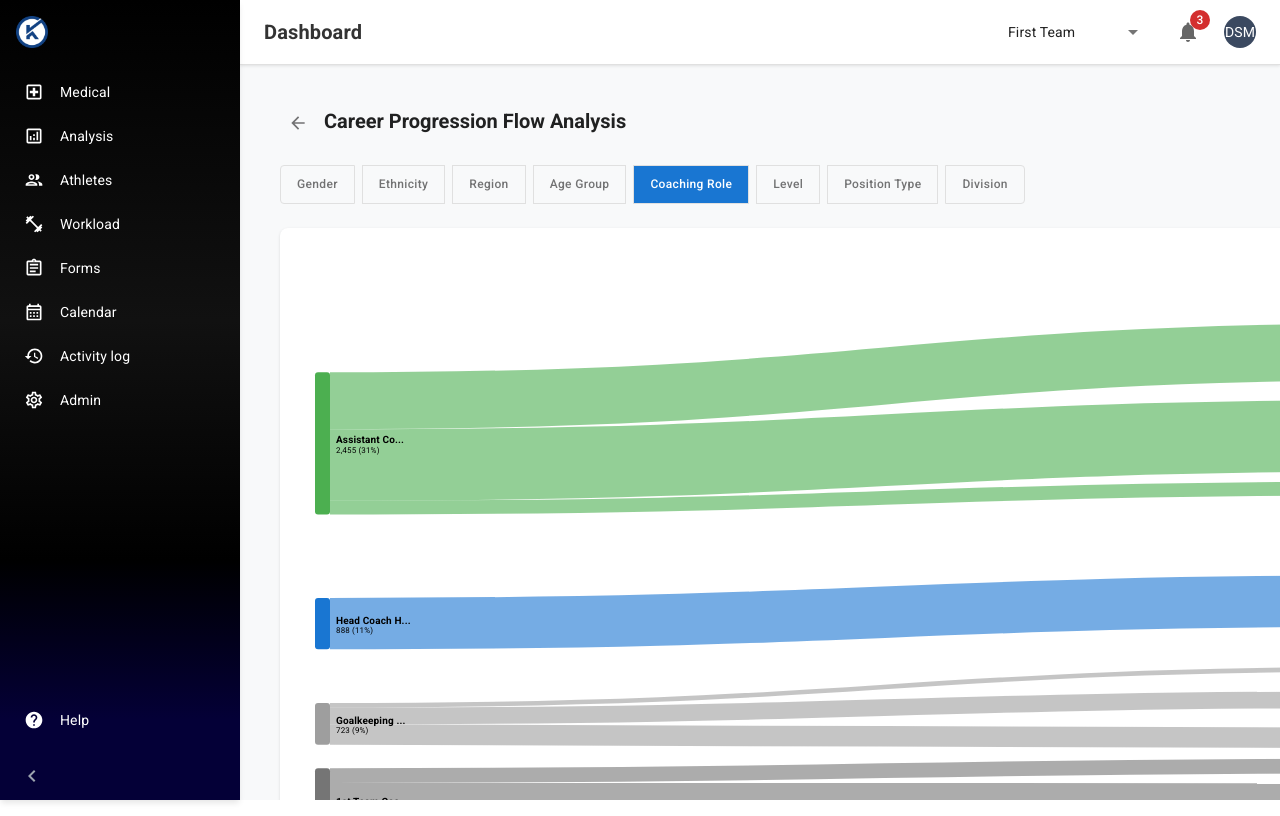
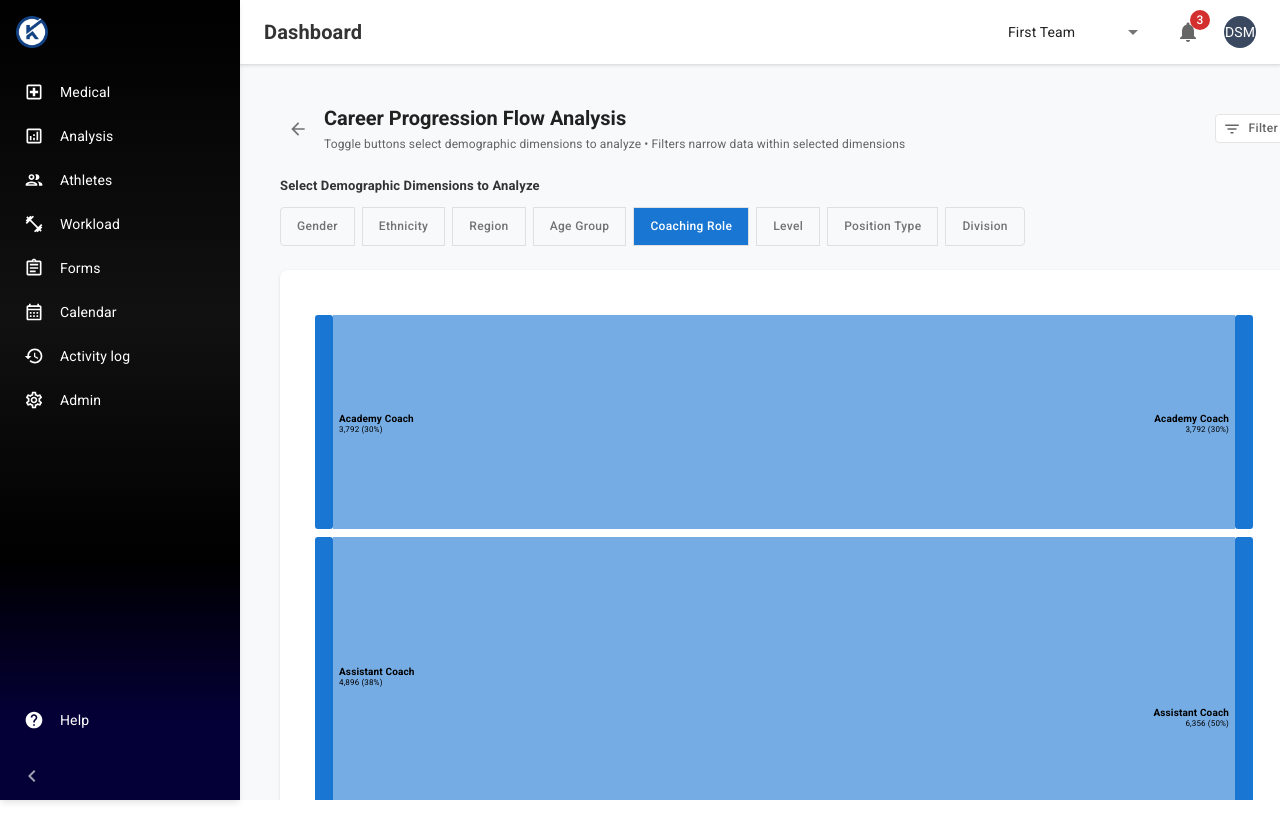
Before and after one commit to saarbyrner/PCP, a React (Vite) app: page /analysis/career-progression-flow in a window 1280 px wide. Built offline with nearby package versions, Linux system fonts and the light colour scheme.

Commit message:
Sankey Updates

```diff
--- a/src/pages/CareerProgressionSankeyDashboard.jsx
+++ b/src/pages/CareerProgressionSankeyDashboard.jsx
@@ -52,7 +52,7 @@ function CareerProgressionSankeyDashboard() {
     const baseSankeyData = coachData.sankeyData
     const demographicViews = activeViews
 
-    // If no views are selected, default to coaching role
+    // If no views are selected, return basic career progression
     if (demographicViews.length === 0) {
       return baseSankeyData
     }
@@ -61,58 +61,113 @@ function CareerProgressionSankeyDashboard() {
     const demographicCombinations = generateDemographicCombinations(demographicViews)
     console.log('Generated demographic combinations:', demographicCombinations)
 
-    // Create nodes for each demographic + career stage combination
+    // Create a proper career progression flow with demographic breakdown
     const newNodes = []
     const nodeMap = new Map()
 
-    baseSankeyData.nodes.forEach(stageNode => {
-      demographicCombinations.forEach((demoCombination, demoIndex) => {
-        const nodeId = `${stageNode.id}_${demoIndex}`
-        const nodeName = `${demoCombination.label}\n${stageNode.name}`
-
+    // Create career stage nodes (right side - destinations)
+    const careerStages = ['academy_coach', 'assistant_coach', 'head_coach', 'technical_director', 'other_roles']
+    careerStages.forEach((stage, stageIndex) => {
+      const stageData = baseSankeyData.nodes.find(n => n.id === stage)
+      if (stageData) {
+        const nodeIndex = newNodes.length
         newNodes.push({
-          id: nodeId,
-          name: nodeName,
-          level: stageNode.level,
-          demographic: demoCombination
+          id: `career_${stage}`,
+          name: stageData.name,
+          level: 1, // Right side
+          type: 'career'
         })
-
-        nodeMap.set(`${stageNode.id}_${demoIndex}`, newNodes.length - 1)
-      })
+        nodeMap.set(`career_${stage}`, nodeIndex)
+      }
     })
 
-    // Create links between demographic-specific nodes
+    // Create demographic nodes (left side - sources)
+    demographicCombinations.forEach((demoCombination, demoIndex) => {
+      const nodeIndex = newNodes.length
+      newNodes.push({
+        id: `demo_${demoIndex}`,
+        name: demoCombination.label,
+        level: 0, // Left side
+        type: 'demographic',
+        demographic: demoCombination
+      })
+      nodeMap.set(`demo_${demoIndex}`, nodeIndex)
+    })
+
+    // Create links from demographic groups to career stages
     const newLinks = []
 
-    baseSankeyData.links.forEach(link => {
-      demographicCombinations.forEach((demoCombination, demoIndex) => {
-        // Calculate the value for this specific demographic combination
-        const demographicValue = calculateDemographicValue(link, demoCombination)
+    demographicCombinations.forEach((demoCombination, demoIndex) => {
+      const sourceIndex = nodeMap.get(`demo_${demoIndex}`)
 
-        if (demographicValue > 0) {
-          const sourceNodeIndex = nodeMap.get(`${baseSankeyData.nodes[link.source].id}_${demoIndex}`)
-          const targetNodeIndex = nodeMap.get(`${baseSankeyData.nodes[link.target].id}_${demoIndex}`)
+      // Calculate how many coaches from this demographic are in each career stage
+      const coachesInDemo = coachData.coaches.filter(coach => {
+        return Object.entries(demoCombination.values).every(([key, value]) => {
+          const coachProperty = getCoachProperty(coach, key)
+          return coachProperty === value
+        })
+      })
 
-          if (sourceNodeIndex !== undefined && targetNodeIndex !== undefined) {
-            newLinks.push({
-              source: sourceNodeIndex,
-              target: targetNodeIndex,
-              value: Math.max(1, Math.round(demographicValue)),
-              originalValue: link.value,
-              demographics: link.demographics,
-              demographicCombo: demoCombination
-            })
-          }
+      // Group by current career stage
+      const stageGroups = {}
+      coachesInDemo.forEach(coach => {
+        const stage = coach.currentStage
+        stageGroups[stage] = (stageGroups[stage] || 0) + 1
+      })
+
+      // Create links to each career stage that has coaches
+      Object.entries(stageGroups).forEach(([stage, count]) => {
+        const targetIndex = nodeMap.get(`career_${stage}`)
+        if (targetIndex !== undefined && count > 0) {
+          newLinks.push({
+            source: sourceIndex,
+            target: targetIndex,
+            value: Math.max(5, count * 2), // Scale for visibility
+            originalValue: count,
+            demographic: demoCombination
+          })
         }
       })
     })
 
-    console.log('Generated Sankey data:', { nodes: newNodes.length, links: newLinks.length })
+    // Apply intelligent scaling to improve visual representation
+    const filteredLinks = newLinks.filter(link => link.value > 0)
+
+    if (filteredLinks.length > 0) {
+      const maxValue = Math.max(...filteredLinks.map(link => link.value))
+      const minValue = Math.min(...filteredLinks.map(link => link.value))
+
+      // If values are too similar (all very small), apply additional scaling
+      if (maxValue < 15 || (maxValue - minValue) < 8) {
+        const scaleFactor = Math.max(2, 20 / maxValue)
+        filteredLinks.forEach(link => {
+          link.value = Math.max(8, Math.round(link.value * scaleFactor))
+        })
+      }
+    }
+
+    console.log('Generated Sankey data:', { nodes: newNodes.length, links: filteredLinks.length })
 
     return {
       nodes: newNodes,
-      links: newLinks.filter(link => link.value > 0)
+      links: filteredLinks
     }
+  }
+
+  // Helper function to get coach property (moved from useCoachData for access)
+  function getCoachProperty(coach, filterKey) {
+    const propertyMap = {
+      season: coach.season,
+      region: coach.region,
+      ethnicity: coach.ethnicity,
+      gender: coach.gender,
+      primaryCoachingRole: coach.primaryCoachingRole,
+      level: coach.level,
+      positionType: coach.positionType,
+      division: coach.division,
+      ageGroup: coach.ageGroup
+    }
+    return propertyMap[filterKey]
   }
 
   // Generate all combinations of selected demographics
@@ -212,71 +267,10 @@ function CareerProgressionSankeyDashboard() {
     return allOptions[view] || [] // Return all options instead of limiting to 2
   }
 
-  // Calculate the value for a specific demographic combination
-  const calculateDemographicValue = (link, demoCombination) => {
-    if (!link.demographics) return link.value
-
-    let value = link.value
-
-    Object.entries(demoCombination.values).forEach(([view, demoValue]) => {
-      const demographicData = link.demographics[view]
-      if (demographicData) {
-        const totalForView = Object.values(demographicData).reduce((sum, val) => sum + val, 0)
-        const specificValue = demographicData[demoValue] || 0
-        const proportion = totalForView > 0 ? specificValue / totalForView : 0
-        value *= proportion
-      }
-    })
-
-    return Math.round(value)
-  }
 
 
   const sankeyData = useMemo(() => generateSankeyData(), [activeViews, filters, coachData])
 
-  // Calculate key metrics for the current view based on actual coach data
-  const calculateMetrics = () => {
-    const totalCoaches = coachData.totalCoaches
-    if (totalCoaches === 0) {
-      return {
-        entryToAcademy: 0,
-        academyToAssistant: 0,
-        assistantToHead: 0,
-        headToTechnical: 0,
-        retentionRate: 0
-      }
-    }
-
-    // Calculate actual progression rates from the coach data
-    const stages = {
-      entry: coachData.coaches.filter(c => c.currentStage === 'entry_level').length,
-      academy: coachData.coaches.filter(c => c.currentStage === 'academy_coach').length,
-      assistant: coachData.coaches.filter(c => c.currentStage === 'assistant_coach').length,
-      head: coachData.coaches.filter(c => c.currentStage === 'head_coach').length,
-      technical: coachData.coaches.filter(c => c.currentStage === 'technical_director').length
-    }
-
-    // Calculate realistic progression rates based on current coach distribution
-    const entryToAcademy = stages.entry > 0 ? Math.min(0.85, stages.academy / (stages.entry + stages.academy)) : 0.55
-    const academyToAssistant = stages.academy > 0 ? Math.min(0.40, stages.assistant / (stages.academy + stages.assistant)) : 0.29
-    const assistantToHead = stages.assistant > 0 ? Math.min(0.15, stages.head / (stages.assistant + stages.head)) : 0.08
-    const headToTechnical = stages.head > 0 ? Math.min(0.35, stages.technical / (stages.head + stages.technical)) : 0.27
-
-    // Overall retention (coaches not in exit stage)
-    const exitCoaches = coachData.coaches.filter(c => c.currentStage === 'exit').length
-    const retentionRate = totalCoaches > 0 ? (totalCoaches - exitCoaches) / totalCoaches : 0.68
-
-    return {
-      entryToAcademy,
-      academyToAssistant,
-      assistantToHead,
-      headToTechnical,
-      retentionRate
-    }
-  }
-
-  // Metrics calculation available if needed for future features
-  // const currentMetrics = useMemo(() => calculateMetrics(), [coachData])
 
   return (
     <Box sx={{ display: 'flex' }}>
@@ -296,6 +290,9 @@ function CareerProgressionSankeyDashboard() {
               <Typography variant="h5" sx={{ fontWeight: 600, fontSize: '20px', mb: 0.5 }}>
                 Career Progression Flow Analysis
               </Typography>
+              <Typography variant="body2" color="text.secondary" sx={{ fontSize: '12px' }}>
+                Toggle buttons select demographic dimensions to analyze • Filters narrow data within selected dimensions
+              </Typography>
             </Box>
           </Box>
           <FilterButton
@@ -306,6 +303,14 @@ function CareerProgressionSankeyDashboard() {
 
         {/* View Mode Selection - Multi-select */}
         <Box sx={{ mb: 3 }}>
+          <Typography variant="body2" sx={{
+            fontSize: '13px',
+            fontWeight: 600,
+            color: '#333',
+            mb: 1.5
+          }}>
+            Select Demographic Dimensions to Analyze
+          </Typography>
           <ToggleButtonGroup
             value={activeViews}
             onChange={handleViewModeChange}
@@ -344,15 +349,15 @@ function CareerProgressionSankeyDashboard() {
 
         {/* Active Filters Display */}
         {getActiveFiltersCount() > 0 && (
-          <Box sx={{ mb: 3 }}>
-            <Typography variant="caption" sx={{
-              fontSize: '11px',
+          <Box sx={{ mb: 3, p: 2, backgroundColor: '#f5f5f5', borderRadius: '8px', border: '1px solid #e0e0e0' }}>
+            <Typography variant="body2" sx={{
+              fontSize: '13px',
               fontWeight: 600,
-              color: '#666',
+              color: '#333',
               mb: 1,
               display: 'block'
             }}>
-              Active Filters
+              Active Data Filters (narrowing selected dimensions)
             </Typography>
             <Stack direction="row" spacing={1} flexWrap="wrap">
               {Object.entries(filters).map(([key, values]) =>
@@ -377,7 +382,7 @@ function CareerProgressionSankeyDashboard() {
               <SankeyDiagram
                 key={JSON.stringify(activeViews) + JSON.stringify(filters)}
                 data={sankeyData}
-                width={Math.min(1200, window.innerWidth - 120)}
+                width={Math.min(1100, window.innerWidth - 320)}
                 height={780}
               />
             </Box>
```
Also changed, not shown: src/components/SankeyDiagram.jsx (+27 -9 lines).
